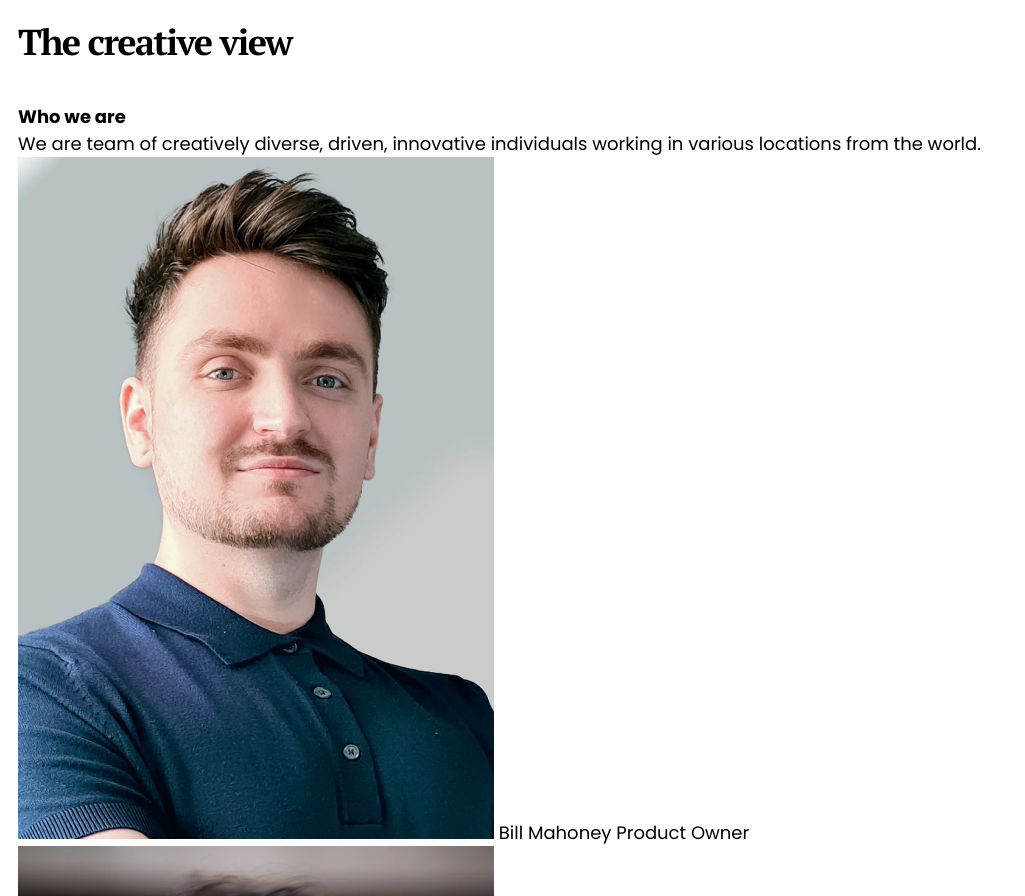
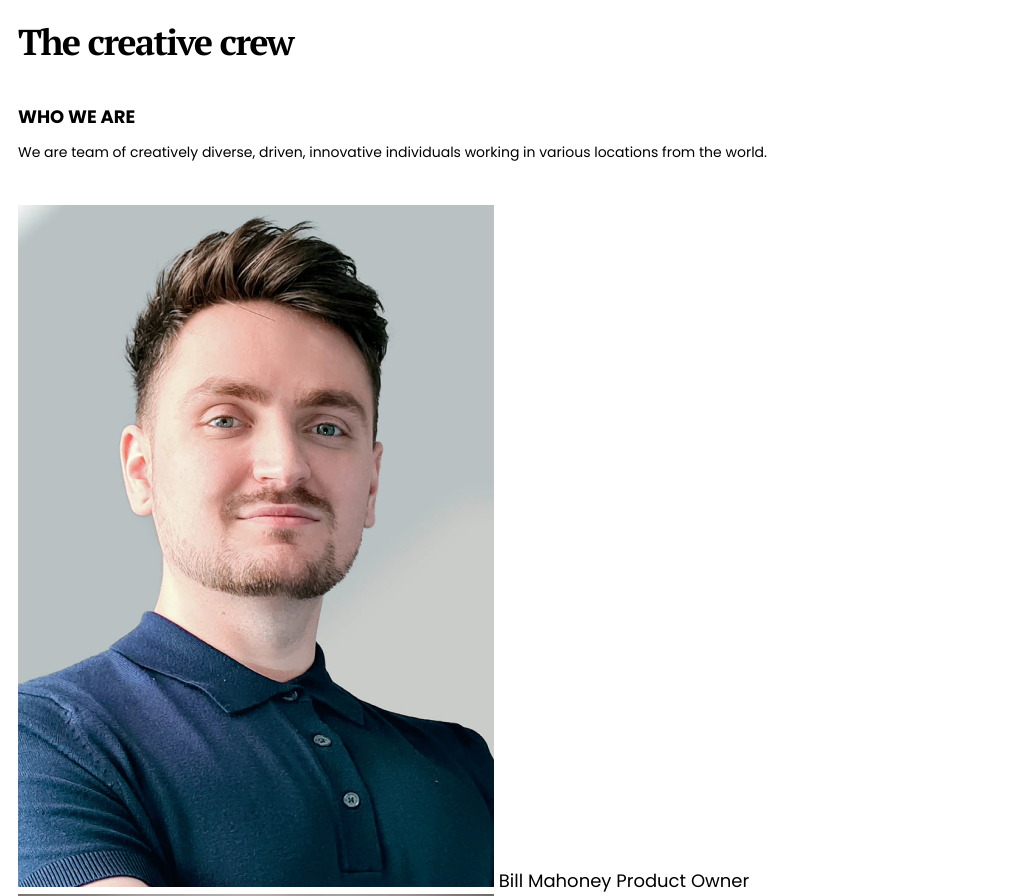
Before and after one commit to mateuszrosiak/my-team-page, a plain HTML site: page index.html in a window 1280 px wide. Shown: the top 896 px of the page, without its empty margins (0-1025 px from the left). Drawn offline with Linux system fonts and the light colour scheme.

Commit message:
Add header CSS styles

```diff
--- a/index.html
+++ b/index.html
@@ -13,7 +13,7 @@
 <body>
     <div class="wrapper">
         <header class="header">
-            <h2 class="header__h2">The creative view</h2>
+            <h2 class="header__h2">The creative crew</h2>
             <div class="header__team-info">
                 <h4 class="header__h4">Who we are</h4>
                 <p class="header__paragraph">
--- a/style.css
+++ b/style.css
@@ -17,6 +17,16 @@ body {
     letter-spacing: -0.045em;
 }
 
+.header__h4 {
+    font-weight: 600;
+    text-transform: uppercase;
+    margin-bottom: 12px;
+}
+
+.header__paragraph {
+    font-size: 14px;
+    margin-bottom: 42px;
+}
 
 
 .wrapper {
```
